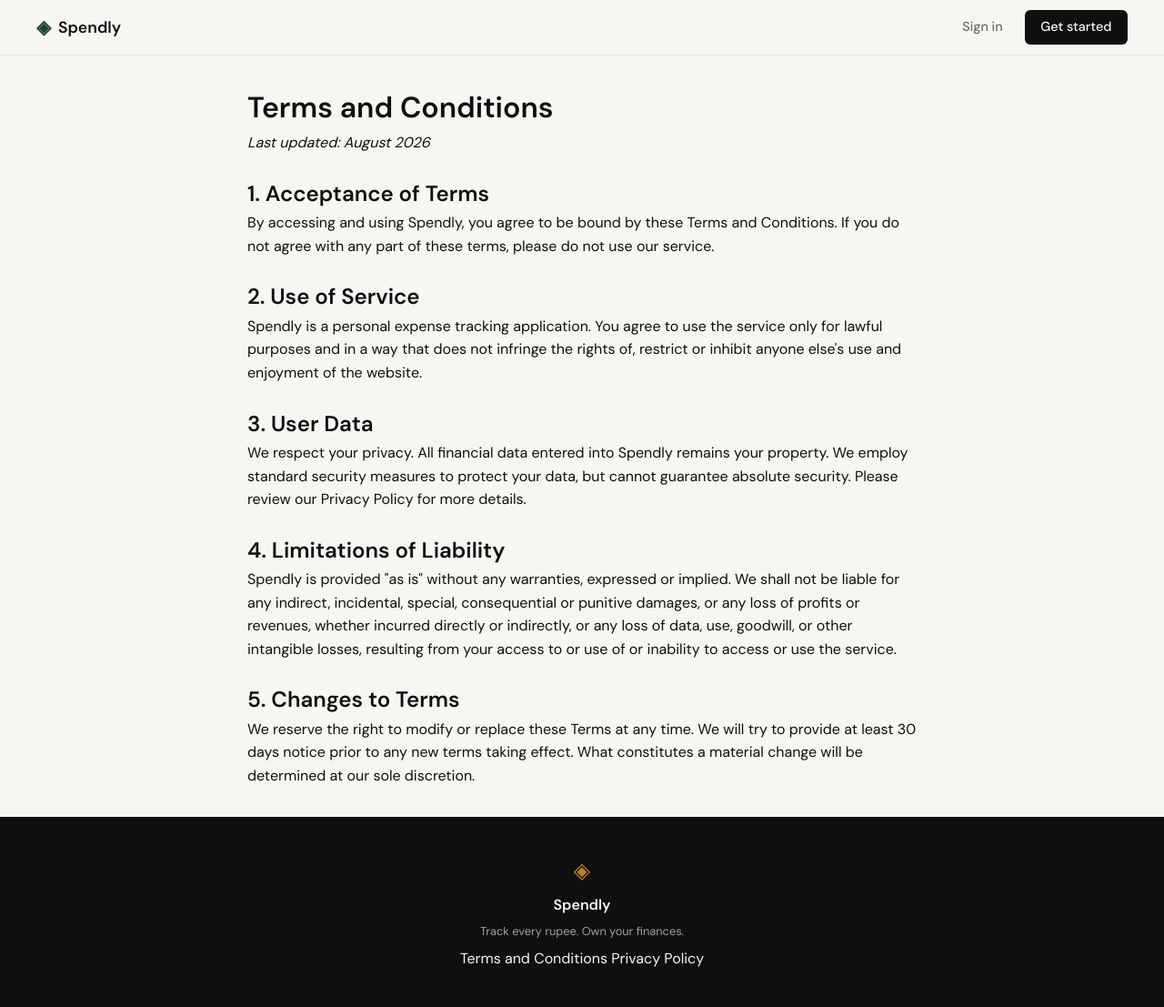
After one commit to Somesh9618/Spendly, a Flask app: page /terms in a window 1280 px wide. The commit adds this page. Shown: the whole page at 91% size. Run offline with Flask 3, Linux system fonts and the light colour scheme.

Commit message:
landing : add terms and conditions page and route

```diff
--- a/app.py
+++ b/app.py
@@ -1,3 +1,4 @@
+# pyrefly: ignore [missing-import]
 from flask import Flask, render_template
 
 app = Flask(__name__)
@@ -20,6 +21,11 @@ def register():
 @app.route("/login")
 def login():
     return render_template("login.html")
+
+
+@app.route("/terms")
+def terms():
+    return render_template("terms.html")
 
 
 # ------------------------------------------------------------------ #
--- a/templates/base.html
+++ b/templates/base.html
@@ -35,7 +35,7 @@
             <span class="footer-name">Spendly</span>
             <p class="footer-copy">Track every rupee. Own your finances.</p>
             <div>
-                <a href="#">Terms and Conditions</a>
+                <a href="{{ url_for('terms') }}">Terms and Conditions</a>
                 <a href="#">Privacy Policy</a>
             </div>
         </div>
--- /dev/null
+++ b/templates/terms.html
@@ -0,0 +1,23 @@
+{% extends "base.html" %}
+
+{% block content %}
+<div class="terms-container" style="max-width: 800px; margin: 0 auto; padding: 2rem;">
+    <h1>Terms and Conditions</h1>
+    <p><em>Last updated: August 2026</em></p>
+
+    <h2 style="margin-top: 1.5rem;">1. Acceptance of Terms</h2>
+    <p>By accessing and using Spendly, you agree to be bound by these Terms and Conditions. If you do not agree with any part of these terms, please do not use our service.</p>
+
+    <h2 style="margin-top: 1.5rem;">2. Use of Service</h2>
+    <p>Spendly is a personal expense tracking application. You agree to use the service only for lawful purposes and in a way that does not infringe the rights of, restrict or inhibit anyone else's use and enjoyment of the website.</p>
+
+    <h2 style="margin-top: 1.5rem;">3. User Data</h2>
+    <p>We respect your privacy. All financial data entered into Spendly remains your property. We employ standard security measures to protect your data, but cannot guarantee absolute security. Please review our Privacy Policy for more details.</p>
+
+    <h2 style="margin-top: 1.5rem;">4. Limitations of Liability</h2>
+    <p>Spendly is provided "as is" without any warranties, expressed or implied. We shall not be liable for any indirect, incidental, special, consequential or punitive damages, or any loss of profits or revenues, whether incurred directly or indirectly, or any loss of data, use, goodwill, or other intangible losses, resulting from your access to or use of or inability to access or use the service.</p>
+
+    <h2 style="margin-top: 1.5rem;">5. Changes to Terms</h2>
+    <p>We reserve the right to modify or replace these Terms at any time. We will try to provide at least 30 days notice prior to any new terms taking effect. What constitutes a material change will be determined at our sole discretion.</p>
+</div>
+{% endblock %}
```
